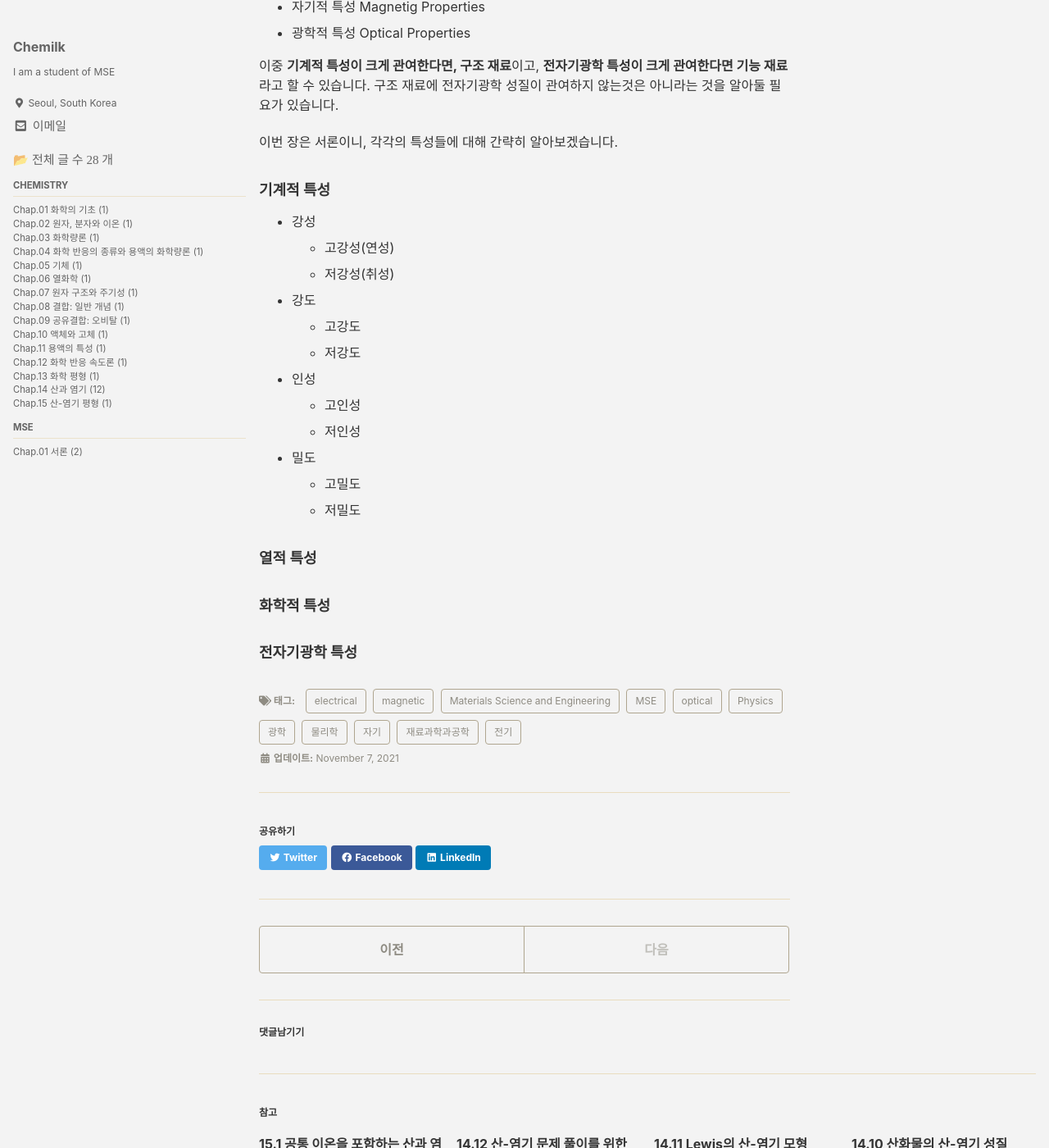
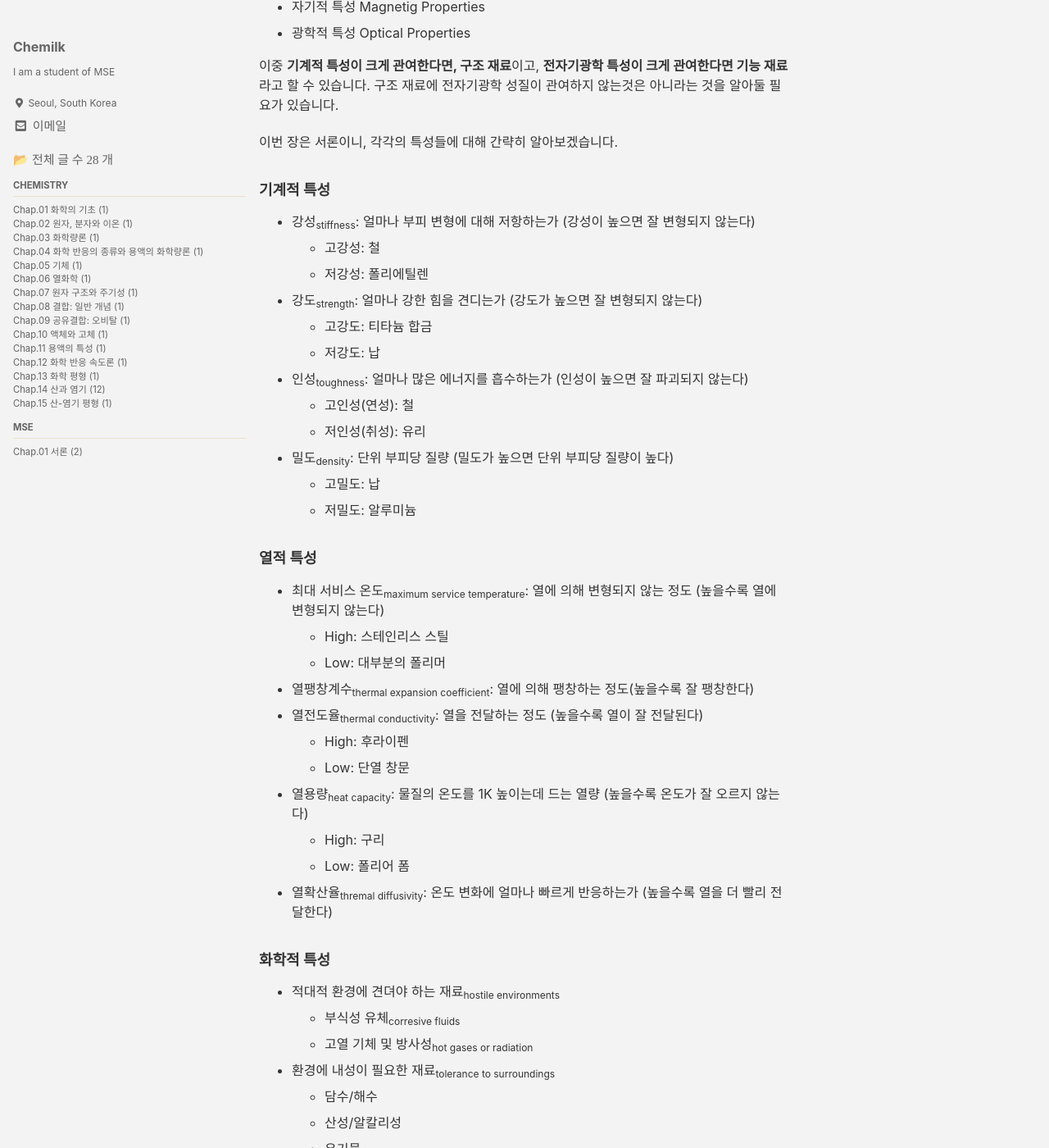
Before and after one commit to NNotizz/NNotizz.github.io, a Jekyll site: the page built from _posts/MSE/M18/2021-11-11-18-01-서론.md, in a window 1280 px wide and 1400 px high, scrolled down 609 px. Shown: the whole window at 82% size. Built offline with Jekyll 4.4.1, drawn with Linux system fonts in a browser that asks for light colours; cached includes are drawn as plain includes; comment, search, counter and statistics services are not loaded; some of the changed text lies outside the part shown.

Commit message:
Update 2021-11-11-18-01-서론.md

```diff
--- a/_posts/MSE/M18/2021-11-11-18-01-서론.md
+++ b/_posts/MSE/M18/2021-11-11-18-01-서론.md
@@ -26,7 +26,7 @@ comments: true
  - 구조 재료<sub>Structural materials</sub>: 건축, 조선의 분야에서 이용되는 재료
  - 기능 재료<sub>Functional materials</sub>: 반도체 등의 분야에서 이용되는 재료
 
-**이 두가지 재료는 어떠한 특성으로 구분할까요?** 이것을 알기 위해선 재료의 특성에는 어떤 것이 있는 지 알 필요가 있습니다. 재료의 특성은 크게 아래와 같은 것이 있습니다.
+**이 두가지 재료는 어떠한 특성으로 구분할까요?** 이것을 알기 위해선 재료의 특성에는 어떤 것이 있는지 알 필요가 있습니다. 재료의 특성은 크게 아래와 같은 것이 있습니다.
 
 - 기계적 특성 Mechanical Properties
 - 열적 특성 Thermal Properties
@@ -41,25 +41,50 @@ comments: true
 
 <h3>기계적 특성</h3>
 
-- 강성
-    - 고강성(연성)
-    - 저강성(취성)
-- 강도
-    - 고강도
-    - 저강도
-- 인성
-    - 고인성
-    - 저인성
-- 밀도
-    - 고밀도
-    - 저밀도
+- 강성<sub>stiffness</sub>: 얼마나 부피 변형에 대해 저항하는가 (강성이 높으면 잘 변형되지 않는다)
+    - 고강성: 철
+    - 저강성: 폴리에틸렌
+- 강도<sub>strength</sub>: 얼마나 강한 힘을 견디는가 (강도가 높으면 잘 변형되지 않는다)
+    - 고강도: 티타늄 합금
+    - 저강도: 납
+- 인성<sub>toughness</sub>: 얼마나 많은 에너지를 흡수하는가 (인성이 높으면 잘 파괴되지 않는다)
+    - 고인성(연성): 철
+    - 저인성(취성): 유리
+- 밀도<sub>density</sub>: 단위 부피당 질량 (밀도가 높으면 단위 부피당 질량이 높다)
+    - 고밀도: 납
+    - 저밀도: 알루미늄
 
 <h3>열적 특성</h3>
 
-
+- 최대 서비스 온도<sub>maximum service temperature</sub>: 열에 의해 변형되지 않는 정도 (높을수록 열에 변형되지 않는다)
+    - High: 스테인리스 스틸
+    - Low: 대부분의 폴리머
+- 열팽창계수<sub>thermal expansion coefficient</sub>: 열에 의해 팽창하는 정도(높을수록 잘 팽창한다)
+- 열전도율<sub>thermal conductivity</sub>: 열을 전달하는 정도 (높을수록 열이 잘 전달된다)
+    - High: 후라이펜
+    - Low: 단열 창문
+- 열용량<sub>heat capacity</sub>: 물질의 온도를 1K 높이는데 드는 열량 (높을수록 온도가 잘 오르지 않는다)
+    - High: 구리
+    - Low: 폴리어 폼
+- 열확산율<sub>thremal diffusivity</sub>: 온도 변화에 얼마나 빠르게 반응하는가 (높을수록 열을 더 빨리 전달한다)
 
 <h3>화학적 특성</h3>
 
-
+- 적대적 환경에 견뎌야 하는 재료<sub>hostile environments</sub>
+    - 부식성 유체<sub>corresive fluids</sub>
+    - 고열 기체 및 방사성<sub>hot gases or radiation</sub>
+- 환경에 내성이 필요한 재료<sub>tolerance to surroundings</sub>
+    - 담수/해수
+    - 산성/알칼리성
+    - 유기물
+    - 산화물
+    - 자외선
 
 <h3>전자기광학 특성</h3>
+
+- 전기 전도율<sub>electrical conduction</sub>
+- 유전율<sub>dielectric constant</sub>
+- 자기화<sub>magnetization</sub>
+- 반사<sub>reflection</sub>, 굴절<sub>refraction</sub>, 흡광<sub>absorption</sub>
+
+전자 산업이 세계 산업 규모 1위를 차지한 시점에 이러한 특성은 산업을 이해하는 기초가 됩니다. 18, 20, 21장에서는 전자기광학 특성에 대해 배워보겠습니다.
```
